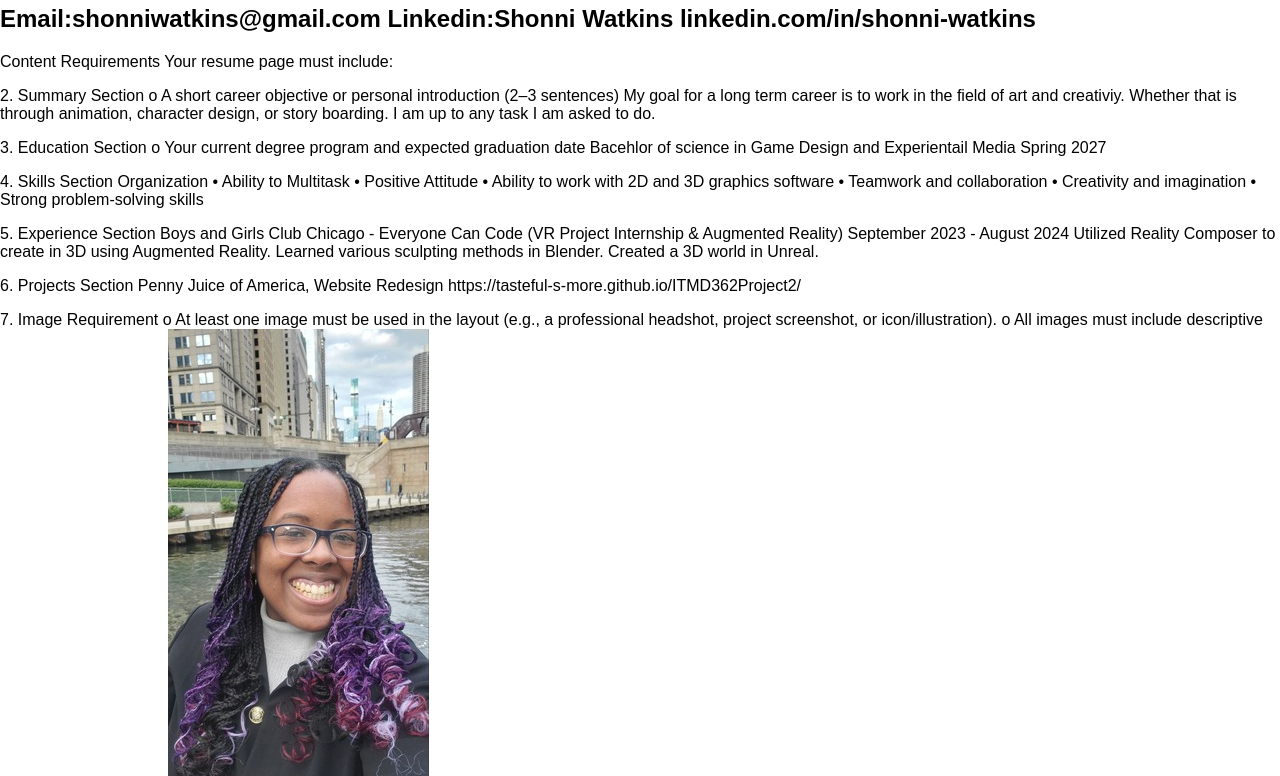
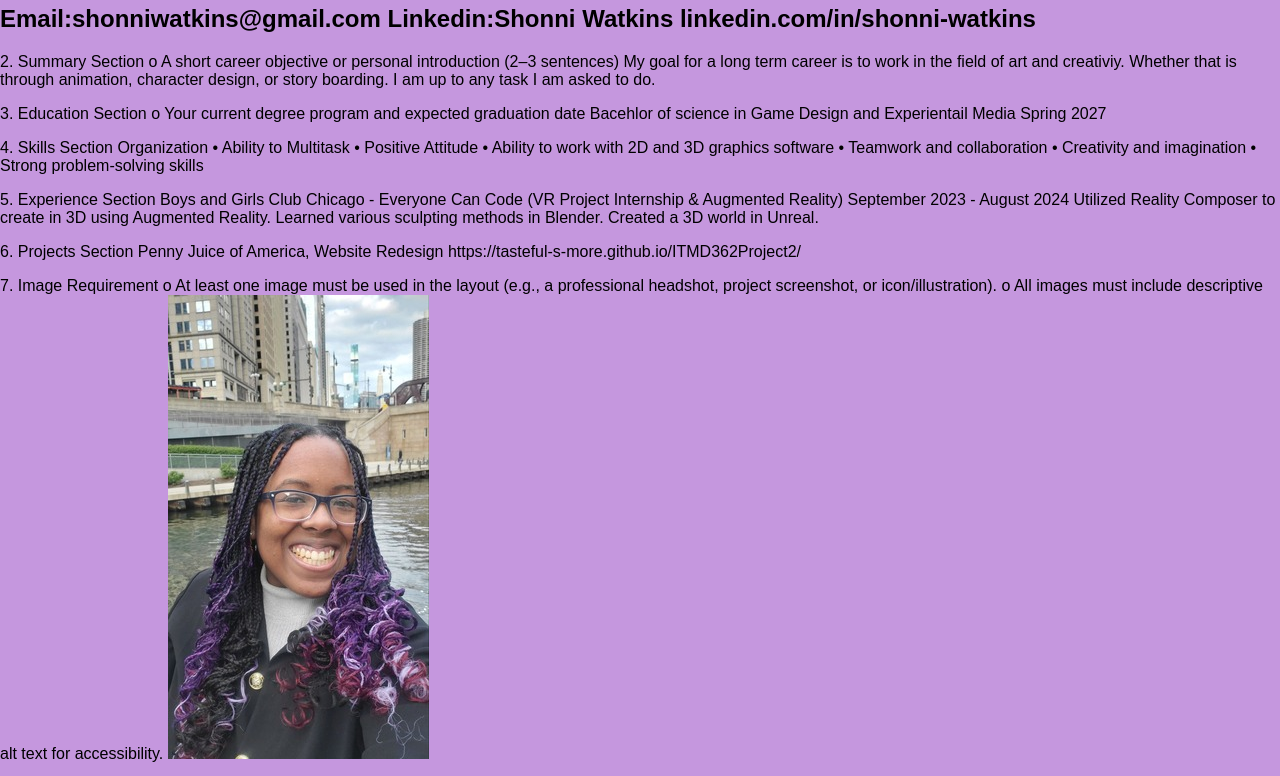
Before and after one commit to swatkins1/ITMD441_lab1, a plain HTML site: page index.html in a window 1280 px wide. Shown: the part 123-899 px from the top of the page. Drawn offline with Linux system fonts and the light colour scheme.

Commit message:
Adding a background color

```diff
--- a/css/style.css
+++ b/css/style.css
@@ -0,0 +1,6 @@
+#ResumeS body {
+  background-color: #c597de;
+  margin: 0;
+  padding: 0;
+  font-size: 16px;
+}
--- a/index.html
+++ b/index.html
@@ -1,5 +1,5 @@
 <!DOCTYPE html>
-<html lang="en">
+<html lang="en" id="ResumeS">
   <head>
     <meta charset="utf-8">
     <title>me resume</title>
@@ -21,8 +21,7 @@
 
 
 
-  <p> Content Requirements
-Your resume page must include:
+
 
 <section> <p> 2. Summary Section
 o A short career objective or personal introduction (2–3 sentences) My goal for a long term career is to work in the field of art and creativiy.
@@ -63,12 +62,17 @@ o At least one image must be used in the layout (e.g., a professional headshot,
 project screenshot, or icon/illustration).
 o All images must include descriptive alt text for accessibility.
  <a id="headshot" href="index.html">
-          <img src="images/headshot.jpg" alt="A headshot of meee">
+          <img src="images/headshot.jpg" alt="A headshot of Shonni Watkins, African American with gradient purple braids">
         </a>
 </p> </section>
 
 
-<section> <p>8. Footer
+
+  </body>
+
+  <footer>
+
+  <section> <p>8. Footer
 o Copyright notice with your name
 o Statement that it is hosted on GitHub Pages
 
@@ -82,10 +86,13 @@ paragraphs, links, lists) must be styled.
 • Hosted publicly on GitHub Pages with the link submitted.
 • Commit to GitHub early and often — multiple, meaningful commits are expected
 throughout the development process, not just a single final commit.
+
+
  </p> </section>
 
-  </body>
-  <p>Copyright Shonni Watkins, website hosted on GitHub Pages</p>
-  <footer>
+ <p>Copyright Shonni Watkins, website hosted on GitHub Pages</p>
+
+
+
   </footer>
 </html>
```
